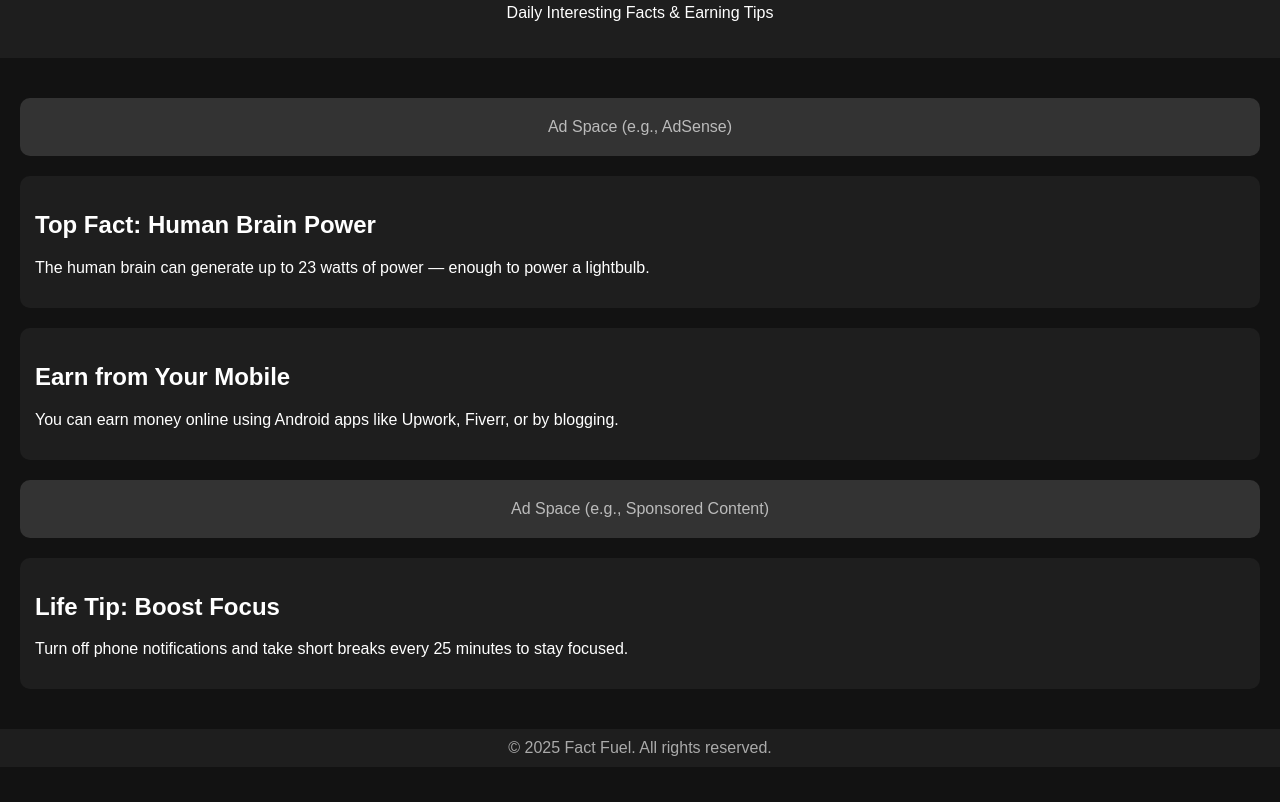
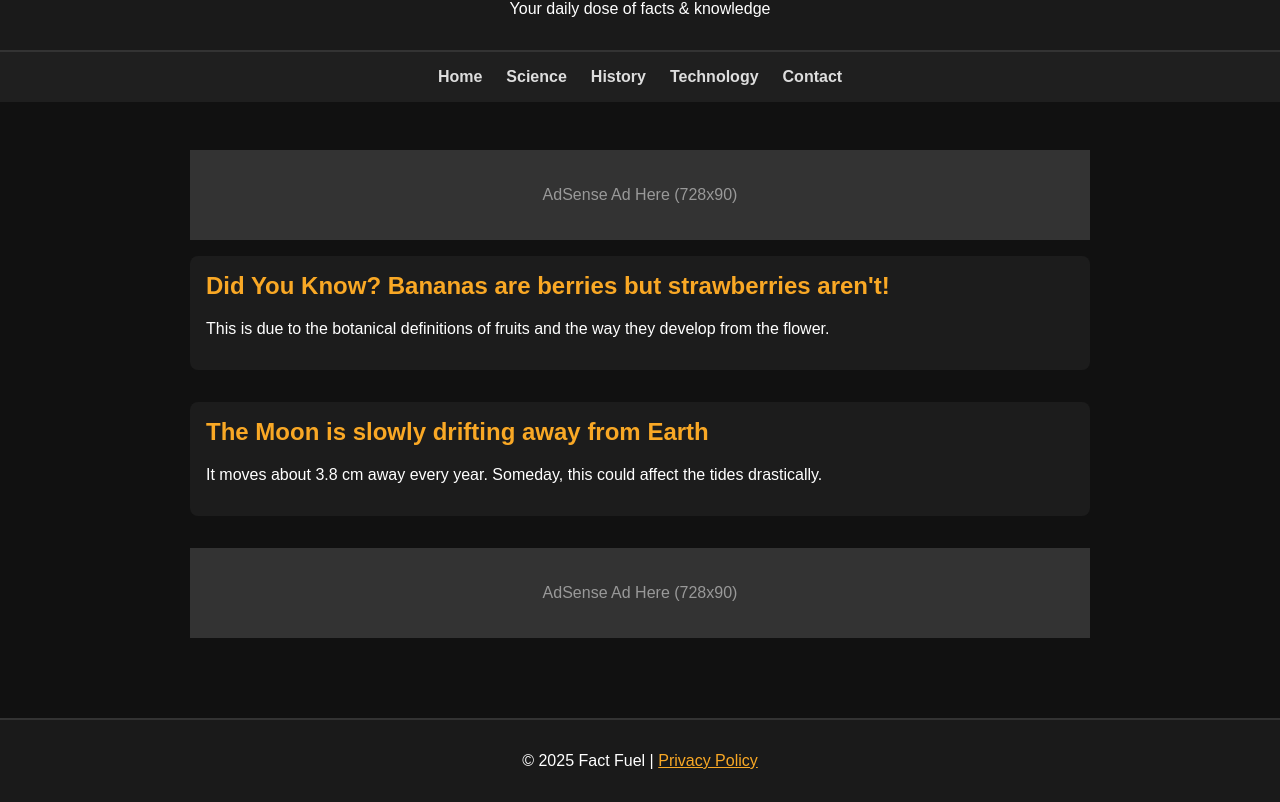
Before and after one commit to Ankurgain/Fact-Fuel, a plain HTML site: page index.html in a window 1280 px wide. Shown: the part 69-871 px from the top of the page. Before the commit the page ends 836 px from the top, so only its background shows below. Drawn offline with Linux system fonts and the light colour scheme.

Commit message:
Update index.html

```diff
--- a/index.html
+++ b/index.html
@@ -1,74 +1,101 @@
-
-<!DOCTYPE html>
-<html lang="en">
+<!DOCTYPE html><html lang="en">
 <head>
-    <meta charset="UTF-8">
-    <meta name="viewport" content="width=device-width, initial-scale=1.0">
+  <meta charset="UTF-8" />
+  <meta name="viewport" content="width=device-width, initial-scale=1.0" />
+  <meta name="description" content="Fact Fuel - Latest facts, science, history, tech, and more." />
   <title>Fact Fuel</title>
   <style>
     body {
       margin: 0;
       font-family: Arial, sans-serif;
-            background-color: #121212;
+      background-color: #111;
       color: #fff;
     }
     header {
-            background-color: #1e1e1e;
-            padding: 20px;
+      background-color: #1a1a1a;
+      padding: 1rem 2rem;
       text-align: center;
+      border-bottom: 2px solid #333;
     }
     header h1 {
-            color: #ff9800;
       margin: 0;
+      font-size: 2rem;
     }
-        .container {
-            padding: 20px;
+    nav {
+      display: flex;
+      justify-content: center;
+      gap: 1.5rem;
+      padding: 1rem;
+      background-color: #1f1f1f;
     }
-        .post {
-            background-color: #1e1e1e;
-            margin-bottom: 20px;
-            padding: 15px;
-            border-radius: 10px;
+    nav a {
+      color: #ddd;
+      text-decoration: none;
+      font-weight: bold;
     }
-        .ad {
-            background-color: #333;
-            color: #bbb;
-            text-align: center;
-            padding: 20px;
-            margin: 20px 0;
-            border-radius: 10px;
+    nav a:hover {
+      color: #fff;
+    }
+    main {
+      padding: 2rem;
+      max-width: 900px;
+      margin: auto;
+    }
+    article {
+      margin-bottom: 2rem;
+      background-color: #1c1c1c;
+      padding: 1rem;
+      border-radius: 8px;
+    }
+    article h2 {
+      margin-top: 0;
+      color: #f9a825;
     }
     footer {
       text-align: center;
-            padding: 10px;
-            background-color: #1e1e1e;
-            color: #aaa;
+      padding: 1rem;
+      background-color: #1a1a1a;
+      border-top: 2px solid #333;
+      margin-top: 2rem;
+    }
+    .adsense-placeholder {
+      background-color: #333;
+      height: 90px;
+      margin: 1rem auto;
+      text-align: center;
+      line-height: 90px;
+      color: #999;
     }
   </style>
 </head>
 <body>
   <header>
     <h1>Fact Fuel</h1>
-        <p>Daily Interesting Facts & Earning Tips</p>
+    <p>Your daily dose of facts & knowledge</p>
   </header>
-    <div class="container">
-        <div class="ad">Ad Space (e.g., AdSense)</div>
-        <div class="post">
-            <h2>Top Fact: Human Brain Power</h2>
-            <p>The human brain can generate up to 23 watts of power — enough to power a lightbulb.</p>
-        </div>
-        <div class="post">
-            <h2>Earn from Your Mobile</h2>
-            <p>You can earn money online using Android apps like Upwork, Fiverr, or by blogging.</p>
-        </div>
-        <div class="ad">Ad Space (e.g., Sponsored Content)</div>
-        <div class="post">
-            <h2>Life Tip: Boost Focus</h2>
-            <p>Turn off phone notifications and take short breaks every 25 minutes to stay focused.</p>
-        </div>
-    </div>
+  <nav>
+    <a href="#">Home</a>
+    <a href="#">Science</a>
+    <a href="#">History</a>
+    <a href="#">Technology</a>
+    <a href="#">Contact</a>
+  </nav>
+  <main>
+    <div class="adsense-placeholder">AdSense Ad Here (728x90)</div><article>
+  <h2>Did You Know? Bananas are berries but strawberries aren't!</h2>
+  <p>This is due to the botanical definitions of fruits and the way they develop from the flower.</p>
+</article>
+
+<article>
+  <h2>The Moon is slowly drifting away from Earth</h2>
+  <p>It moves about 3.8 cm away every year. Someday, this could affect the tides drastically.</p>
+</article>
+
+<div class="adsense-placeholder">AdSense Ad Here (728x90)</div>
+
+  </main>
   <footer>
-        &copy; 2025 Fact Fuel. All rights reserved.
+    <p>© 2025 Fact Fuel | <a href="#" style="color:#f9a825">Privacy Policy</a></p>
   </footer>
 </body>
 </html>
```
Lines whose indentation alone changed are shown as unchanged.
